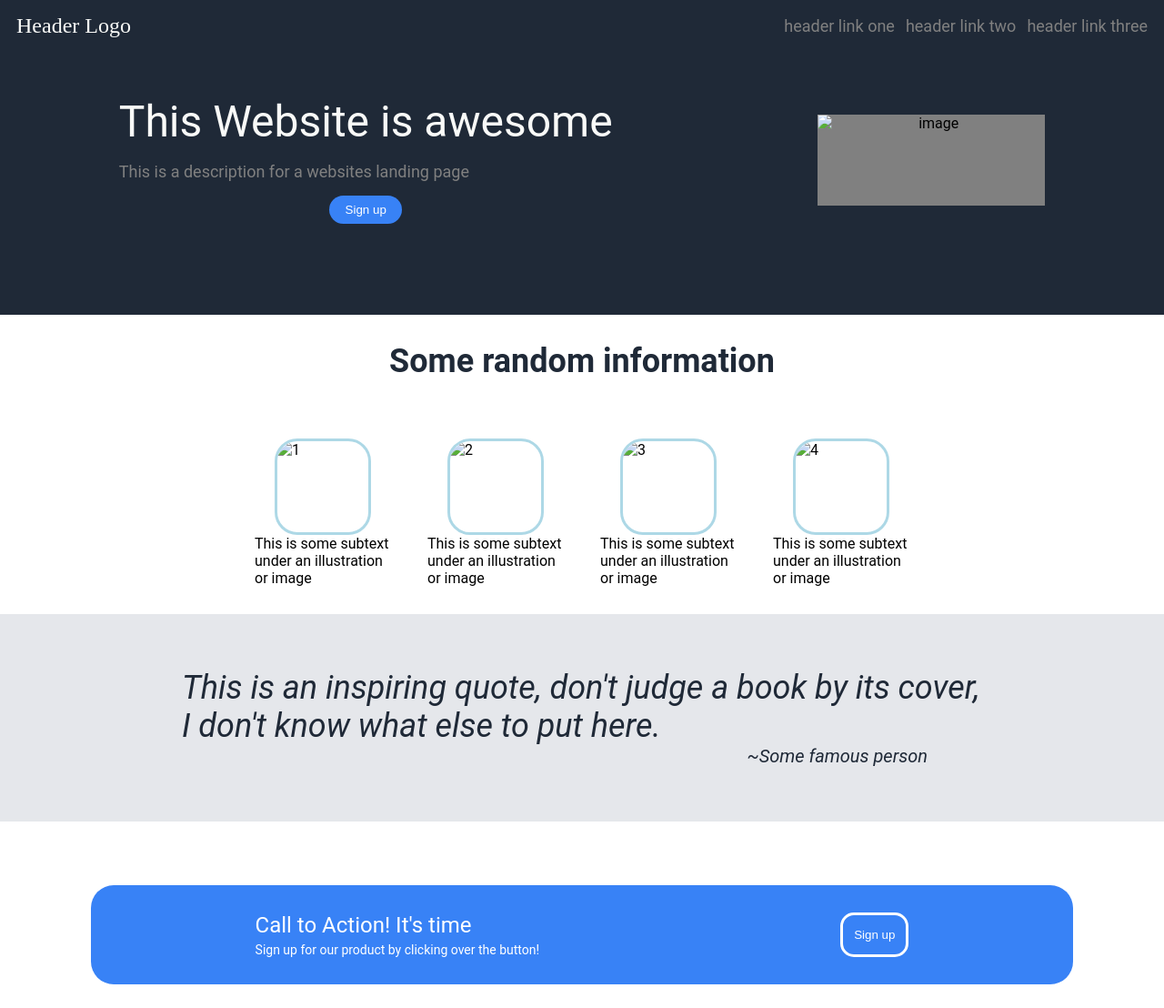
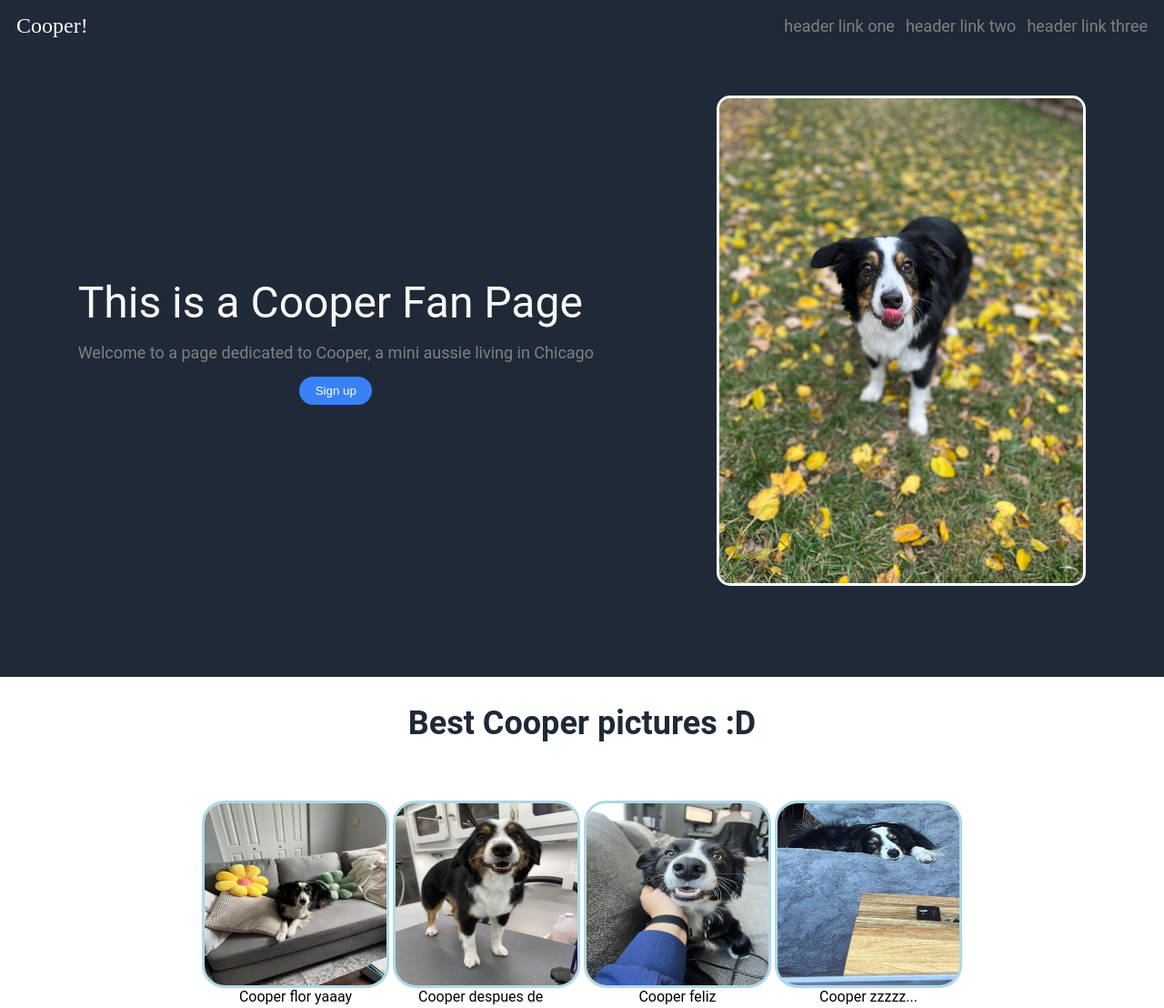
Before and after one commit to LucasNLS/landing_page, a plain HTML site: page index.html in a window 1280 px wide. Shown: the top 1108 px of the page at 91% size. Drawn offline with Linux system fonts and the light colour scheme.

Commit message:
Final styling for website

```diff
--- a/index.html
+++ b/index.html
@@ -8,7 +8,7 @@
   <body>
     <div class="header">
       <div class="first">
-        <div class="logo">Header Logo</div>
+        <div class="logo">Cooper!</div>
         <ul class="links">
           <li>header link one</li>
           <li>header link two</li>
@@ -17,59 +17,54 @@
       </div>
       <div class="second">
         <div class="description">
-          <div class="desc-title">This Website is awesome</div>
+          <div class="desc-title">This is a Cooper Fan Page</div>
           <div class="desc-subtext">
-            This is a description for a websites landing page
+            Welcome to a page dedicated to Cooper, a mini aussie living in
+            Chicago
           </div>
           <button class="signup-button">Sign up</button>
         </div>
-        <img class="header-image" alt="image" />
+        <img
+          src="images/cooper_leaf.jpg"
+          class="header-image"
+          alt="Cooper on leaf"
+        />
       </div>
     </div>
     <div class="images-info">
-      <div class="images-info-title">Some random information</div>
+      <div class="images-info-title">Best Cooper pictures :D</div>
       <div class="container">
         <div class="info">
-          <img class="image-2" alt="1" />
-          <div class="text">
-            This is some subtext under an illustration or image
-          </div>
+          <img src="images/cooper_flower.jpg" class="image-2" alt="1" />
+          <div class="text">Cooper flor yaaay</div>
         </div>
         <div class="info">
-          <img class="image-2" alt="2" />
-          <div class="text">
-            This is some subtext under an illustration or image
-          </div>
+          <img src="images/cooper_groom.jpg" class="image-2" alt="2" />
+          <div class="text">Cooper despues de peluqueria</div>
         </div>
         <div class="info">
-          <img class="image-2" alt="3" />
-          <div class="text">
-            This is some subtext under an illustration or image
-          </div>
+          <img src="images/cooper_pat.jpg" class="image-2" alt="3" />
+          <div class="text">Cooper feliz</div>
         </div>
         <div class="info">
-          <img class="image-2" alt="4" />
-          <div class="text">
-            This is some subtext under an illustration or image
-          </div>
+          <img src="images/cooper_sleep.jpg" class="image-2" alt="4" />
+          <div class="text">Cooper zzzzz...</div>
         </div>
       </div>
     </div>
     <div class="quote">
-      <div class="quote-text">
-        This is an inspiring quote, don't judge a book by its cover, I don't
-        know what else to put here.
-      </div>
-      <div class="quote-author">~Some famous person</div>
+      <div class="quote-text">I want treats thanks</div>
+      <div class="quote-author">~Cooper</div>
     </div>
     <div class="call">
       <div class="call-desc">
         <div class="call-desc-title">Call to Action! It's time</div>
-        <div class="call-desc-desc">
-          Sign up for our product by clicking over the button!
-        </div>
+        <div class="call-desc-desc">Get Cooper more treats NOW!!</div>
       </div>
       <button class="call-button">Sign up</button>
     </div>
+    <div class="footer">
+      <div clas="footer-text">Copyright © Lucas Lugones</div>
+    </div>
   </body>
 </html>
--- a/style.css
+++ b/style.css
@@ -35,11 +35,12 @@ body {
 }
 
 .header-image {
-  height: 100px;
-  width: 250px;
+  height: auto;
+  width: 400px;
   text-align: center;
   background-color: grey;
-  border: none;
+  border: solid white;
+  border-radius: 15px;
 }
 
 .desc-title {
@@ -99,7 +100,8 @@ ul {
 .container {
   display: flex;
   justify-content: center;
-  gap: 40px;
+  flex: 1;
+  gap: 60px;
   width: 100%;
 }
 
@@ -110,15 +112,12 @@ ul {
   align-items: center;
 }
 
-div {
-  display: block;
-}
-
 .image-2 {
-  height: 100px;
-  width: 100px;
+  height: 200px;
+  width: 200px;
   border: solid lightblue;
   border-radius: 25px;
+  display: block;
 }
 
 .quote {
@@ -170,3 +169,16 @@ div {
   color: white;
   font-size: 14px;
 }
+
+.footer {
+  background-color: #1f2937;
+  display: flex;
+  justify-content: center;
+  padding: 30px 0px;
+}
+
+.footer-text {
+  align-self: center;
+  color: #e5e7eb;
+  font-size: 18px;
+}
```
Also changed, not shown: images/cooper_flower.jpg (added), images/cooper_groom.jpg (added), images/cooper_leaf.jpg (added), images/cooper_pat.jpg (added), images/cooper_sleep.jpg (added).
